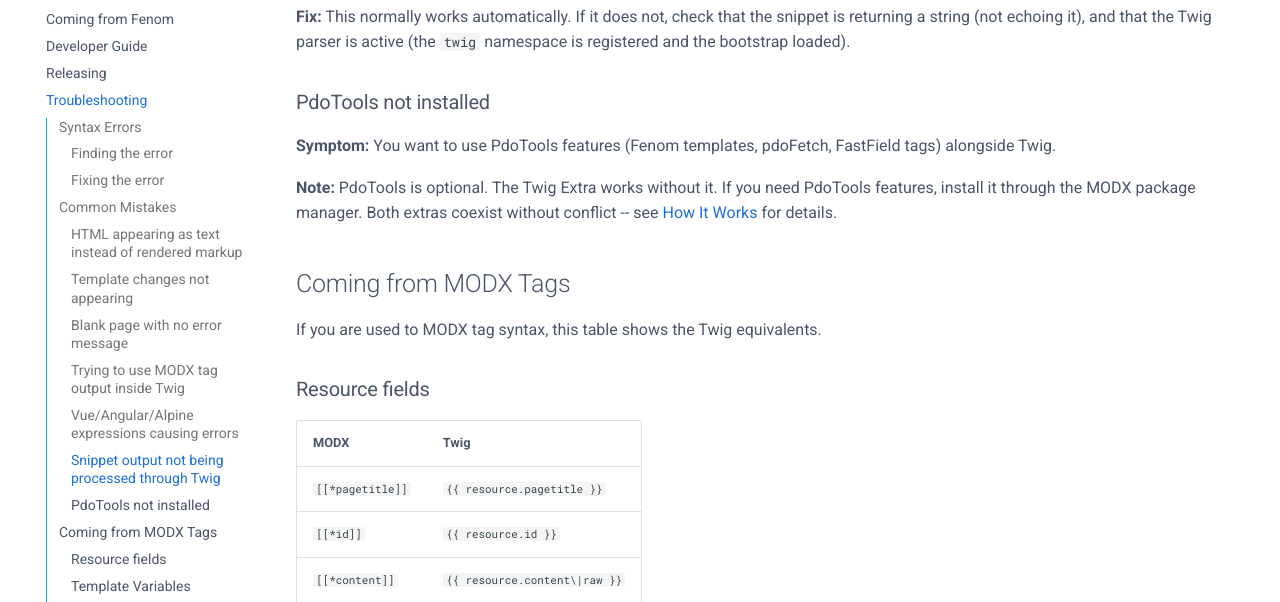
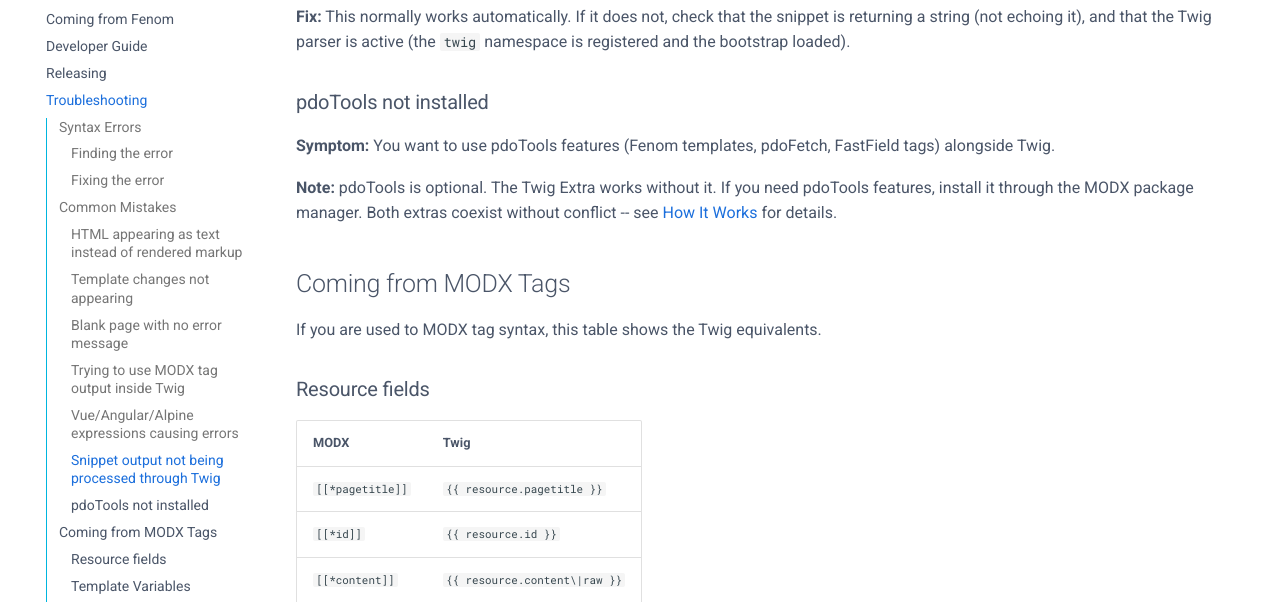
Before and after one commit to boffinate/twig-for-modx, an MkDocs documentation site: the page built from docs/troubleshooting.md, in a window 1280 px wide and 900 px high, scrolled down 2477 px. Shown: the part 170-772 px from the top of the window. Built offline with MkDocs 1.6.1 and Material for MkDocs 9.7.7, drawn with Linux system fonts in a browser that asks for light colours; comment, search, counter and statistics services are not loaded.

````diff
--- a/docs/how-it-works.md
+++ b/docs/how-it-works.md
@@ -1,13 +1,13 @@
 # How It Works
 
-This page explains how the Twig extra integrates with the MODX parser system and how it coexists with other extras like PDOTools and ContentBlocks.
+This page explains how the Twig extra integrates with the MODX parser system and how it coexists with other extras like pdoTools and ContentBlocks.
 
 ## Architecture overview
 
-The Twig extra does **not** replace the MODX parser. It registers a separate service called `twigparser` that other code can use to render Twig templates. The global `$modx->parser` stays as whatever was configured (core `modParser`, or PDOTools' `Parser` if PDOTools is installed).
+The Twig extra does **not** replace the MODX parser. It registers a separate service called `twigparser` that other code can use to render Twig templates. The global `$modx->parser` stays as whatever was configured (core `modParser`, or pdoTools' `Parser` if pdoTools is installed).
 
 ```
-$modx->parser          → modParser (or PDOTools Parser)   — handles MODX tags
+$modx->parser          → modParser (or pdoTools Parser)   — handles MODX tags
 $modx->services        → 'twigparser' service             — handles Twig rendering
 ```
 
@@ -40,17 +40,17 @@ Twig is not called automatically during page rendering. It is invoked explicitly
 
 When the Twig parser processes a chunk (via `getElement()`), it wraps the chunk in a `modChunkTwig` proxy. This proxy renders the chunk's content through Twig before returning output, so chunks can contain Twig syntax alongside standard MODX placeholders.
 
-## Relationship with PDOTools
+## Relationship with pdoTools
 
-The Twig extra does **not** depend on PDOTools. It works whether PDOTools is installed or not.
+The Twig extra does **not** depend on pdoTools. It works whether pdoTools is installed or not.
 
-When PDOTools is installed:
+When pdoTools is installed:
 
-- PDOTools may register its own parser as `$modx->parser`, adding Fenom template support and FastField tags (`[[#123.pagetitle]]`).
-- The Twig `twigparser` service operates independently. It does not interfere with PDOTools' parser or its Fenom processing.
-- PDOTools' other services (`pdoFetch`, `CoreTools`, `getChunk()`) continue to work normally.
+- pdoTools may register its own parser as `$modx->parser`, adding Fenom template support and FastField tags (`[[#123.pagetitle]]`).
+- The Twig `twigparser` service operates independently. It does not interfere with pdoTools' parser or its Fenom processing.
+- pdoTools' other services (`pdoFetch`, `CoreTools`, `getChunk()`) continue to work normally.
 
-When PDOTools is not installed:
+When pdoTools is not installed:
 
 - The core `modParser` handles MODX tags.
 - The Twig `twigparser` service works the same way.
@@ -59,10 +59,10 @@ When PDOTools is not installed:
 
 Twig and Fenom are both template engines, but they serve the Twig extra differently:
 
-- **Fenom** (via PDOTools) processes templates during the main MODX parser cycle. It is active when PDOTools is installed and the `pdotools_fenom_parser` setting is enabled.
+- **Fenom** (via pdoTools) processes templates during the main MODX parser cycle. It is active when pdoTools is installed and the `pdotools_fenom_parser` setting is enabled.
 - **Twig** processes templates when explicitly invoked via the `twigparser` service. It does not replace or interfere with Fenom.
 
-If a site uses both PDOTools and Twig, they operate in separate contexts. The global parser handles Fenom (if enabled), while the `twigparser` service handles Twig rendering where it is called.
+If a site uses both pdoTools and Twig, they operate in separate contexts. The global parser handles Fenom (if enabled), while the `twigparser` service handles Twig rendering where it is called.
 
 ## Relationship with ContentBlocks
 
--- a/docs/troubleshooting.md
+++ b/docs/troubleshooting.md
@@ -103,11 +103,11 @@ See [HTML Escaping](./usage.md#html-escaping) for details.
 
 **Fix:** This normally works automatically. If it does not, check that the snippet is returning a string (not echoing it), and that the Twig parser is active (the `twig` namespace is registered and the bootstrap loaded).
 
-### PdoTools not installed
+### pdoTools not installed
 
-**Symptom:** You want to use PdoTools features (Fenom templates, pdoFetch, FastField tags) alongside Twig.
+**Symptom:** You want to use pdoTools features (Fenom templates, pdoFetch, FastField tags) alongside Twig.
 
-**Note:** PdoTools is optional. The Twig Extra works without it. If you need PdoTools features, install it through the MODX package manager. Both extras coexist without conflict -- see [How It Works](how-it-works.md) for details.
+**Note:** pdoTools is optional. The Twig Extra works without it. If you need pdoTools features, install it through the MODX package manager. Both extras coexist without conflict -- see [How It Works](how-it-works.md) for details.
 
 ## Coming from MODX Tags
 
--- a/docs/usage.md
+++ b/docs/usage.md
@@ -289,7 +289,7 @@ Understanding the order of operations prevents surprises:
 
 1. **Twig runs first.** All `{{ }}`, `{% %}`, and `{# #}` blocks are evaluated and replaced with their output.
 2. **MODX runs second.** The result from step 1 is then processed by the MODX parser, which handles `[[tags]]`.
-3. **Fenom runs last** (only if PdoTools is installed and the `pdotools_fenom_parser` setting is enabled). Any `{$var}` or other Fenom syntax in the output is processed after both Twig and MODX tags have been resolved.
+3. **Fenom runs last** (only if pdoTools is installed and the `pdotools_fenom_parser` setting is enabled). Any `{$var}` or other Fenom syntax in the output is processed after both Twig and MODX tags have been resolved.
 
 This means:
 
````
Also changed, not shown: docs/coming-from-fenom.md (+3 -3 lines), docs/index.md (+1 -1 lines).
